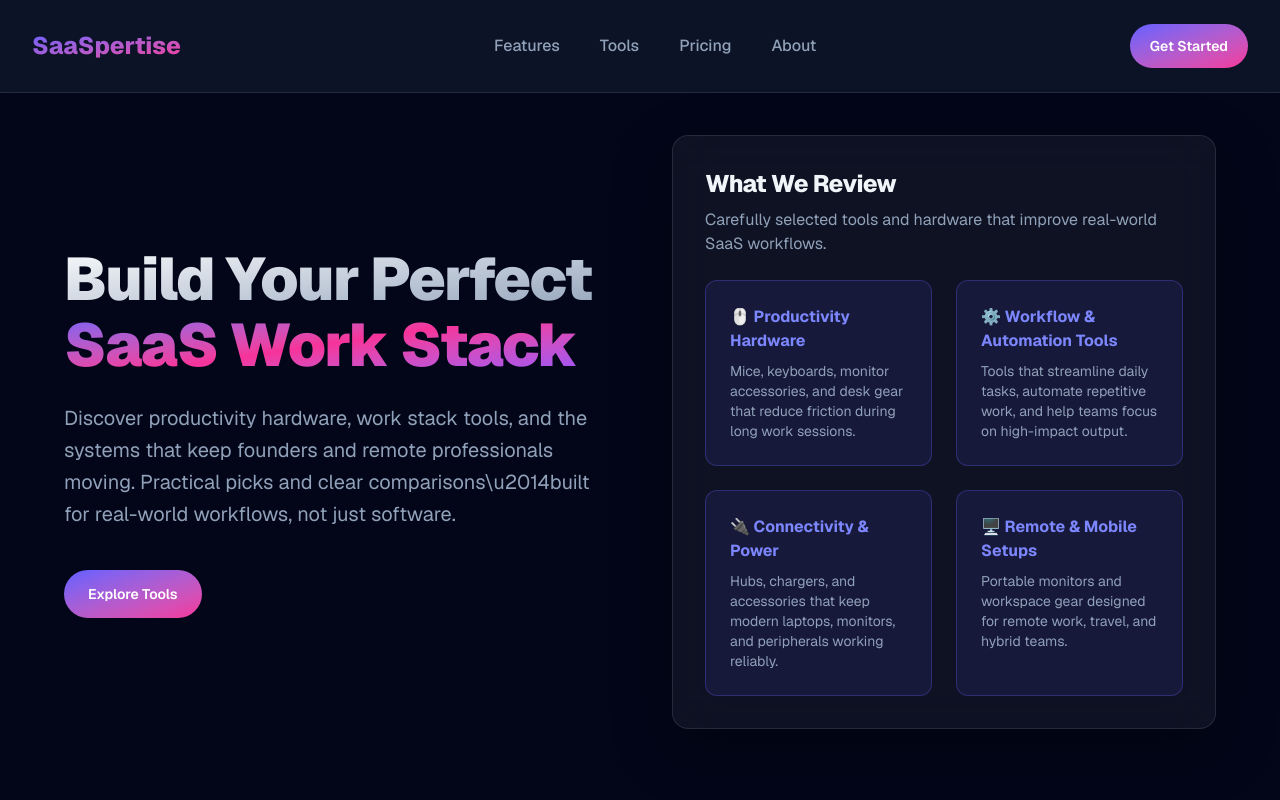
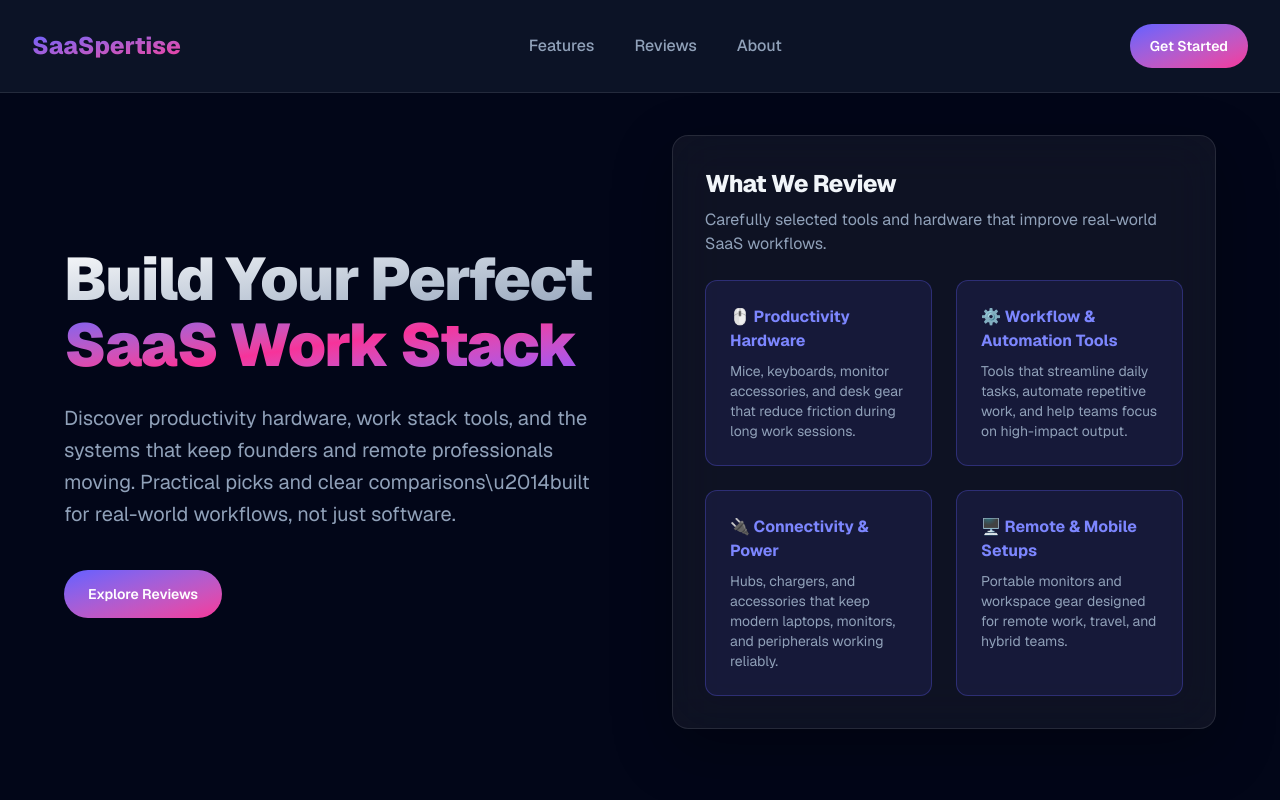
Before and after one commit to PatchLore/saaspertise, a Next.js app in the folder web/: page / in a window 1280 px wide. Shown: the top 800 px of the page. Built offline with nearby package versions, Linux system fonts and the light colour scheme.

Commit message:
feat: rename tools to reviews and remove pricing from nav

```diff
--- a/web/app/gear/[slug]/page.tsx
+++ b/web/app/gear/[slug]/page.tsx
@@ -85,7 +85,7 @@ export default async function ProductPage({ params }: Props) {
         href="/gear"
         className="mb-8 inline-block text-sm font-medium text-zinc-600 hover:text-zinc-950 dark:text-zinc-400 dark:hover:text-zinc-50"
       >
-        ← Back to all tools
+        ← Back to all reviews
       </Link>
       <article className="grid grid-cols-1 gap-10 lg:grid-cols-2">
         {/* Image */}
--- a/web/app/gear/page.tsx
+++ b/web/app/gear/page.tsx
@@ -18,7 +18,7 @@ export default function GearPage() {
           <section className="py-8 sm:py-12">
             <div className="max-w-3xl">
               <h1 className="text-balance text-3xl font-semibold tracking-tight sm:text-4xl">
-                Productivity Gear & Tools for Modern SaaS Workflows
+                Productivity Gear & Reviews for Modern SaaS Workflows
               </h1>
               <p className="mt-4 text-pretty text-base leading-7 text-zinc-600 dark:text-zinc-400">
                 Independent reviews of productivity hardware and workflow tools,
--- a/web/app/page.tsx
+++ b/web/app/page.tsx
@@ -84,11 +84,11 @@ export default function Home() {
           <ul className="hidden list-none items-center gap-10 md:flex">
             {[
               { href: "#features", label: "Features" },
-              { href: "#tools", label: "Tools" },
-              { href: "#pricing", label: "Pricing" },
+              { href: "/gear", label: "Reviews" },
               { href: "#about", label: "About" },
             ].map((item) => (
               <li key={item.href}>
+                {item.href.startsWith("#") ? (
                   <a
                     href={item.href}
                     className="group relative font-medium text-slate-400 transition-colors hover:text-slate-100"
@@ -96,6 +96,15 @@ export default function Home() {
                     {item.label}
                     <span className="absolute -bottom-1 left-0 h-0.5 w-0 bg-gradient-to-r from-indigo-500 to-pink-500 transition-all duration-300 group-hover:w-full" />
                   </a>
+                ) : (
+                  <Link
+                    href={item.href}
+                    className="group relative font-medium text-slate-400 transition-colors hover:text-slate-100"
+                  >
+                    {item.label}
+                    <span className="absolute -bottom-1 left-0 h-0.5 w-0 bg-gradient-to-r from-indigo-500 to-pink-500 transition-all duration-300 group-hover:w-full" />
+                  </Link>
+                )}
               </li>
             ))}
           </ul>
@@ -134,7 +143,7 @@ export default function Home() {
                     href="/gear"
                     className="inline-flex h-12 items-center justify-center rounded-full bg-gradient-to-br from-indigo-500 to-pink-500 px-6 text-sm font-semibold text-white transition-all duration-300 hover:-translate-y-0.5 hover:shadow-[0_10px_30px_rgba(99,102,241,0.4)]"
                   >
-                    Explore Tools
+                    Explore Reviews
                   </Link>
                 </div>
               </div>
@@ -248,8 +257,8 @@ export default function Home() {
           </Container>
         </section>
 
-        {/* CTA (mapped to #pricing for nav parity) */}
-        <section id="pricing" className="px-[5%] py-32">
+        {/* CTA */}
+        <section id="get-started" className="px-[5%] py-32">
           <div className="mx-auto max-w-[1200px] text-center">
             <div className="relative overflow-hidden rounded-[30px] border border-white/10 bg-gradient-to-br from-indigo-500/10 to-pink-500/10 px-8 py-16 backdrop-blur-xl sm:px-12">
               <div className="pointer-events-none absolute -left-1/2 -top-1/2 h-[200%] w-[200%] bg-[radial-gradient(circle,rgba(99,102,241,0.1)_0%,transparent_70%)] animate-[pulse_8s_ease-in-out_infinite]" />
@@ -265,7 +274,7 @@ export default function Home() {
                   href="/gear"
                   className="inline-flex h-12 items-center justify-center rounded-full bg-gradient-to-br from-indigo-500 to-pink-500 px-10 text-base font-semibold text-white transition-all duration-300 hover:-translate-y-0.5 hover:shadow-[0_10px_30px_rgba(99,102,241,0.4)]"
                 >
-                  Browse Tools
+                  Browse Reviews
                 </Link>
               </div>
             </div>
```
Lines whose indentation alone changed are shown as unchanged.
